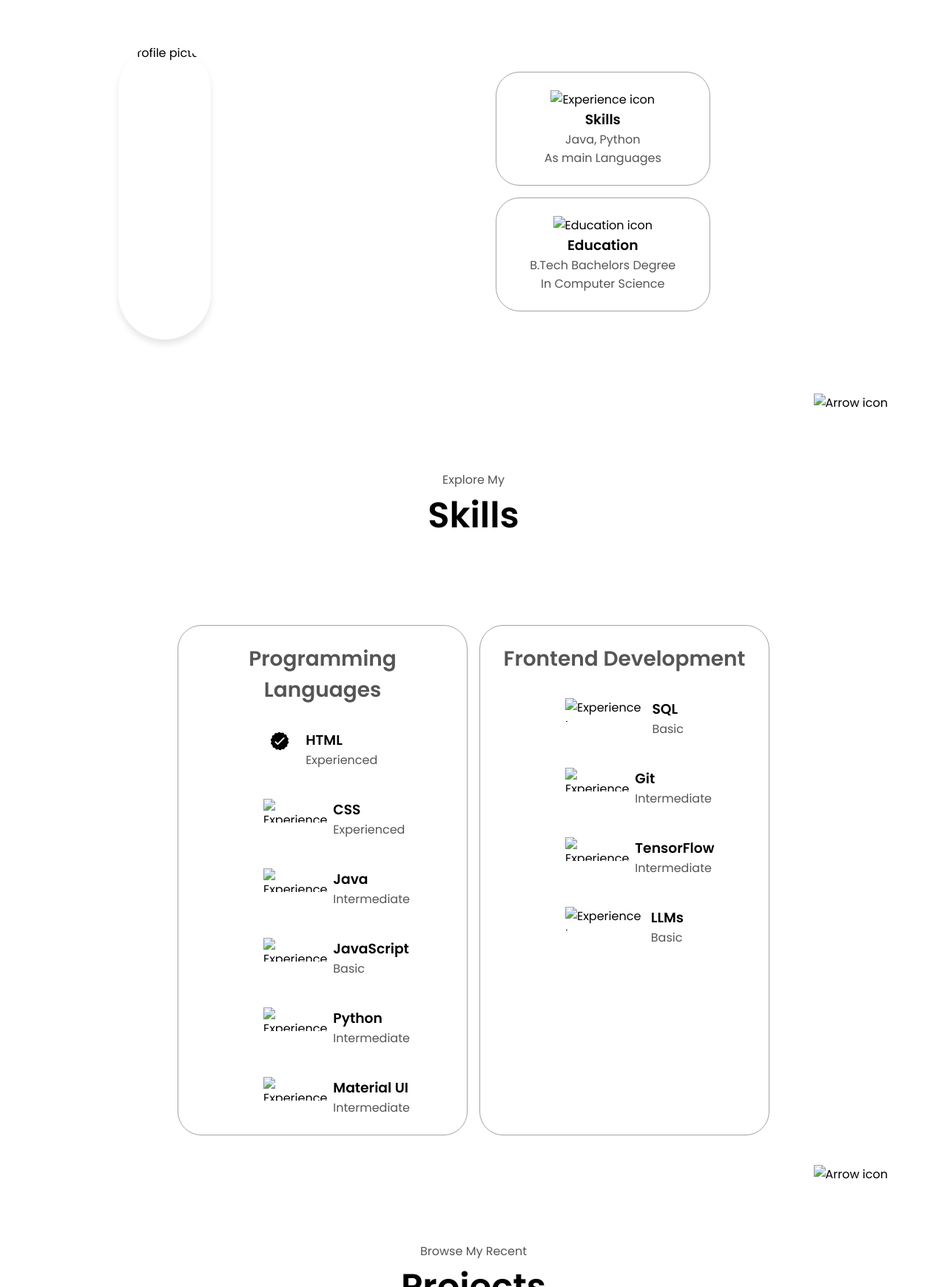
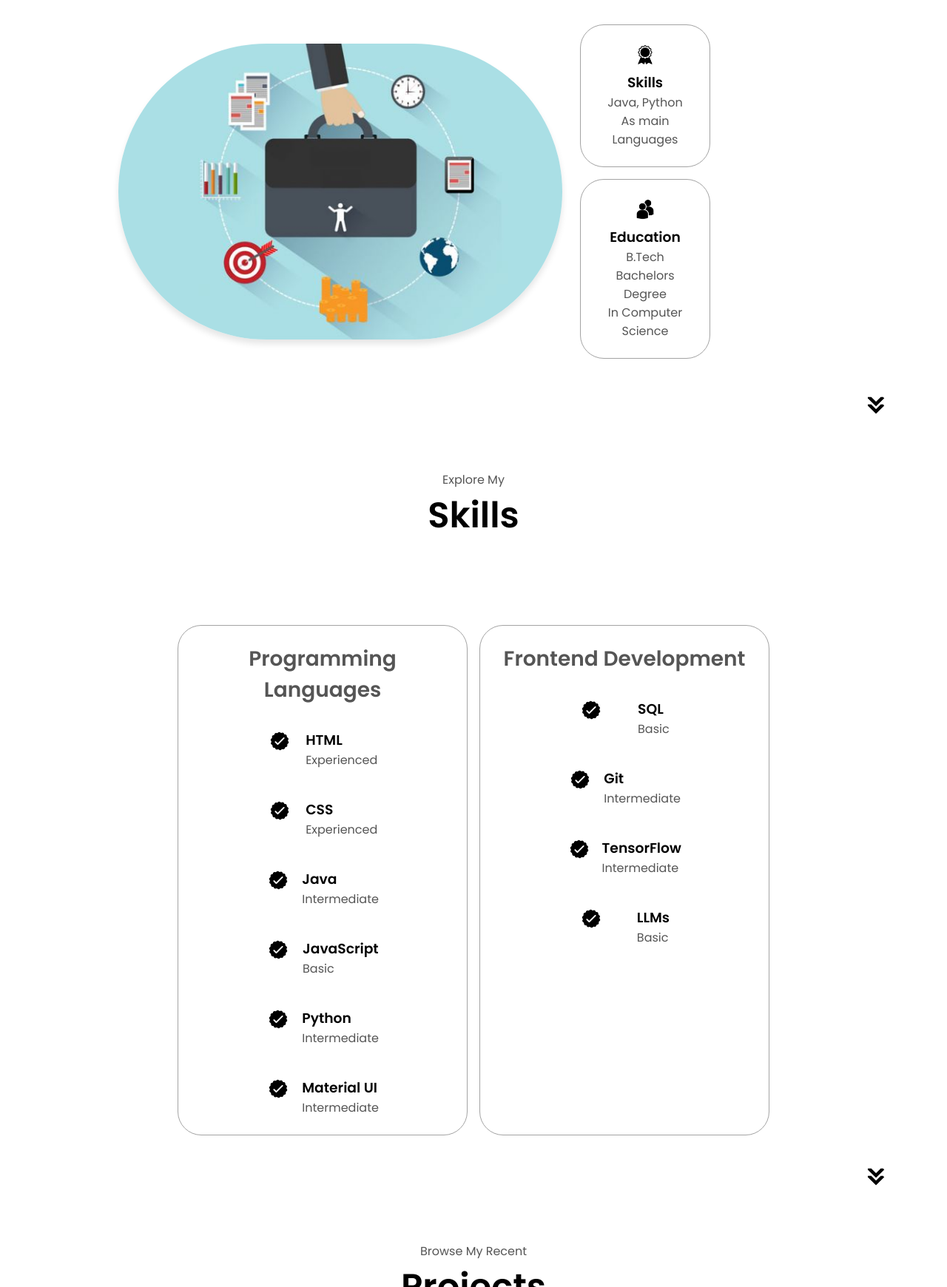
Before and after one commit to Rukeswar/personal_Portfolio, a plain HTML site: page index.html in a window 1280 px wide. Shown: the part 1060-2800 px from the top of the page at 74% size. Drawn offline with Linux system fonts and the light colour scheme.

Commit message:
Update index.html

```diff
--- a/index.html
+++ b/index.html
@@ -38,7 +38,7 @@
     </nav>
     <section id="profile">
       <div class="section__pic-container">
-        <img src="./assests/profile-pic.png" alt="Damarukeswar profile" />
+        <img src="./assets/profile-pic.png" alt="John Doe profile picture" />
       </div>
       <div class="section__text">
         <p class="section__text__p1">Hello, I'm</p>
@@ -47,7 +47,7 @@
         <div class="btn-container">
           <button
             class="btn btn-color-2"
-            onclick="window.open('./assests/resume-example.pdf')"
+            onclick="window.open('./assets/resume-example.pdf')"
           >
             Download CV
           </button>
@@ -57,13 +57,13 @@
         </div>
         <div id="socials-container">
           <img
-            src="./assests/linkedin.png"
+            src="./assets/linkedin.png"
             alt="My LinkedIn profile"
             class="icon"
             onclick="location.href='https://www.linkedin.com/in/damarukeswar-ponnapalli-27b29b268/'"
           />
           <img
-            src="./assests/github.png"
+            src="./assets/github.png"
             alt="My Github profile"
             class="icon"
             onclick="location.href='https://github.com/Rukeswar'"
@@ -77,7 +77,7 @@
       <div class="section-container">
         <div class="section__pic-container">
           <img
-            src="./assests/about-pic.png"
+            src="./assets/about-pic.png"
             alt="Profile picture"
             class="about-pic"
           />
@@ -86,7 +86,7 @@
           <div class="about-containers">
             <div class="details-container">
               <img
-                src="./assests/experience.png"
+                src="./assets/experience.png"
                 alt="Experience icon"
                 class="icon"
               />
@@ -95,7 +95,7 @@
             </div>
             <div class="details-container">
               <img
-                src="./assests/education.png"
+                src="./assets/education.png"
                 alt="Education icon"
                 class="icon"
               />
@@ -111,7 +111,7 @@
         </div>
       </div>
       <img
-        src="./assests/arrow.png"
+        src="./assets/arrow.png"
         alt="Arrow icon"
         class="icon arrow"
         onclick="location.href='./#experience'"
@@ -138,7 +138,7 @@
               </article>
               <article>
                 <img
-                  src="./assests/checkmark.png"
+                  src="./assets/checkmark.png"
                   alt="Experience icon"
                   class="icon"
                 />
@@ -149,7 +149,7 @@
               </article>
               <article>
                 <img
-                  src="./assests/checkmark.png"
+                  src="./assets/checkmark.png"
                   alt="Experience icon"
                   class="icon"
                 />
@@ -160,7 +160,7 @@
               </article>
               <article>
                 <img
-                  src="./assests/checkmark.png"
+                  src="./assets/checkmark.png"
                   alt="Experience icon"
                   class="icon"
                 />
@@ -171,7 +171,7 @@
               </article>
               <article>
                 <img
-                  src="./assests/checkmark.png"
+                  src="./assets/checkmark.png"
                   alt="Experience icon"
                   class="icon"
                 />
@@ -182,7 +182,7 @@
               </article>
               <article>
                 <img
-                  src="./assests/checkmark.png"
+                  src="./assets/checkmark.png"
                   alt="Experience icon"
                   class="icon"
                 />
@@ -198,7 +198,7 @@
             <div class="article-container">
               <article>
                 <img
-                  src="./assests/checkmark.png"
+                  src="./assets/checkmark.png"
                   alt="Experience icon"
                   class="icon"
                 />
@@ -210,7 +210,7 @@
 
               <article>
                 <img
-                  src="./assests/checkmark.png"
+                  src="./assets/checkmark.png"
                   alt="Experience icon"
                   class="icon"
                 />
@@ -221,7 +221,7 @@
               </article>
               <article>
                 <img
-                  src="./assests/checkmark.png"
+                  src="./assets/checkmark.png"
                   alt="Experience icon"
                   class="icon"
                 />
@@ -232,7 +232,7 @@
               </article>
               <article>
                 <img
-                  src="./assests/checkmark.png"
+                  src="./assets/checkmark.png"
                   alt="Experience icon"
                   class="icon"
                 />
@@ -246,7 +246,7 @@
         </div>
       </div>
       <img
-        src="./assests/arrow.png"
+        src="./assets/arrow.png"
         alt="Arrow icon"
         class="icon arrow"
         onclick="location.href='./#projects'"
@@ -260,7 +260,7 @@
           <div class="details-container color-container">
             <div class="article-container">
               <img
-                src="./assests/project-1.png"
+                src="./assets/project-1.png"
                 alt="Project 1"
                 class="project-img"
               />
@@ -279,7 +279,7 @@
           <div class="details-container color-container">
             <div class="article-container">
               <img
-                src="./assests/project-2.png"
+                src="./assets/project-2.png"
                 alt="Project 2"
                 class="project-img"
               />
@@ -298,7 +298,7 @@
           <div class="details-container color-container">
             <div class="article-container">
               <img
-                src="./assests/project-3.png"
+                src="./assets/project-3.png"
                 alt="Project 3"
                 class="project-img"
               />
@@ -317,7 +317,7 @@
         </div>
       </div>
       <img
-        src="./assests/arrow.png"
+        src="./assets/arrow.png"
         alt="Arrow icon"
         class="icon arrow"
         onclick="location.href='./#contact'"
@@ -329,7 +329,7 @@
       <div class="contact-info-upper-container">
         <div class="contact-info-container">
           <img
-            src="./assests/email.png"
+            src="./assets/email.png"
             alt="Email icon"
             class="icon contact-icon email-icon"
           />
@@ -337,7 +337,7 @@
         </div>
         <div class="contact-info-container">
           <img
-            src="./assests/linkedin.png"
+            src="./assets/linkedin.png"
             alt="LinkedIn icon"
             class="icon contact-icon"
           />
```
